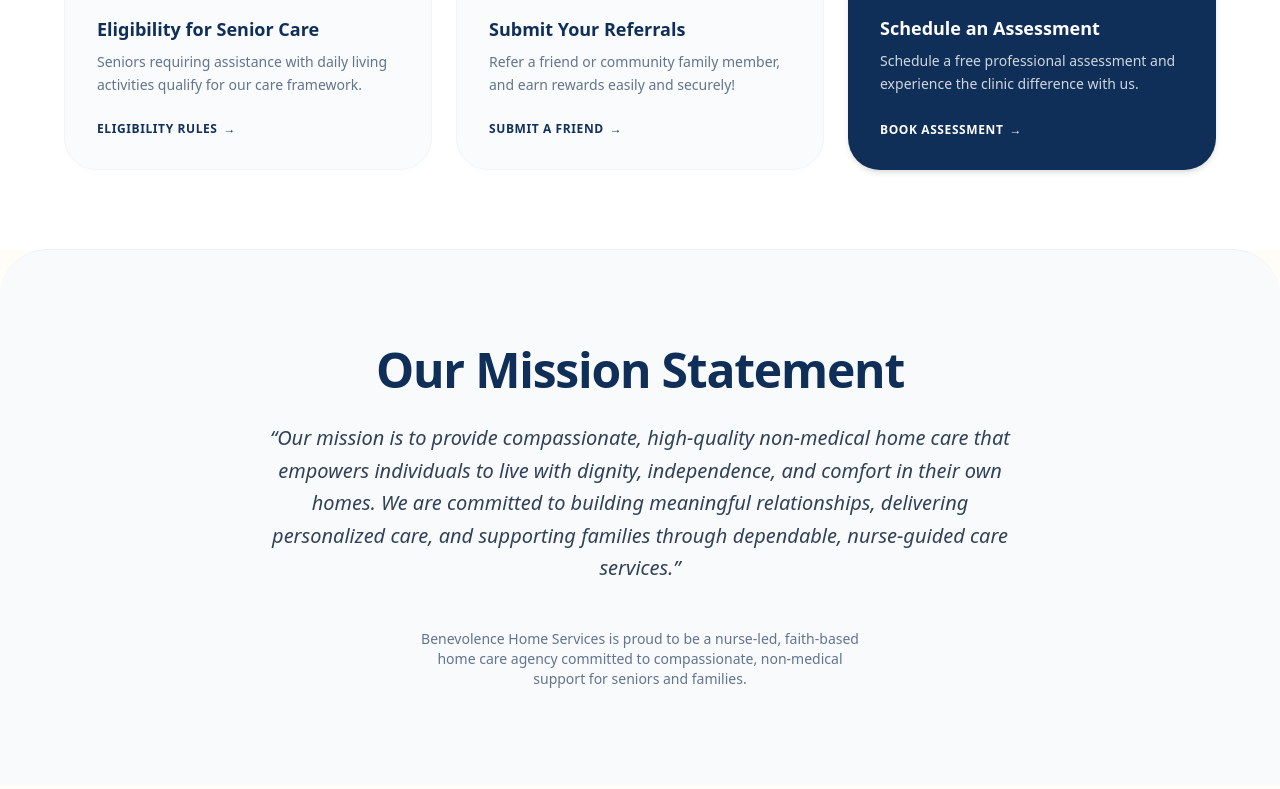
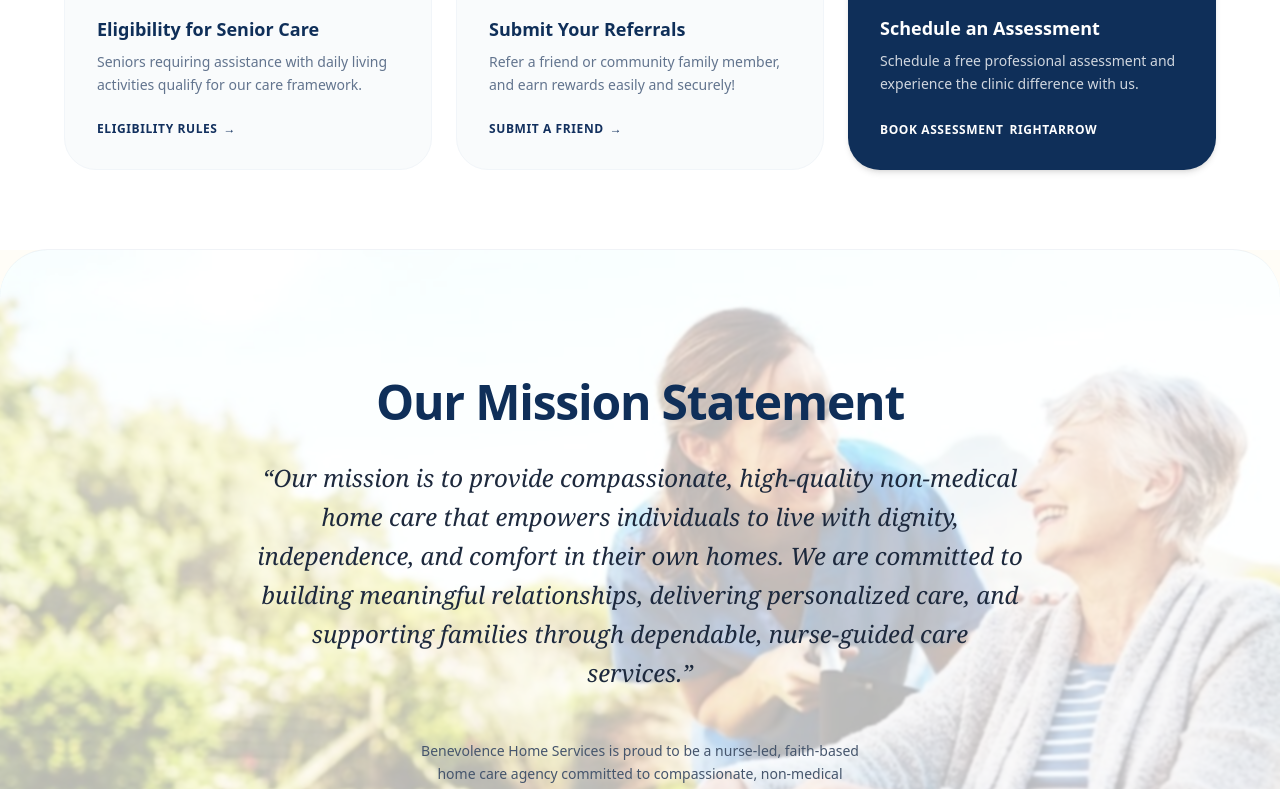
Before and after one commit to mtahaarif/Benevolence-Home-Services, a Next.js app: page / in a window 1280 px wide. Shown: the part 4120-4909 px from the top of the page. Built offline with nearby package versions, Linux system fonts and the light colour scheme; a web font is replaced by a local one.

Commit message:
Version 6 - adding background image for our mission statement section on home page

```diff
--- a/src/app/page.tsx
+++ b/src/app/page.tsx
@@ -445,7 +445,7 @@
                   href="/contact-us"
                   className="inline-flex items-center gap-1.5 mt-6 text-xs font-bold uppercase tracking-wider text-brand-orange hover:underline"
                 >
-                  Book Assessment <span className="transition-transform duration-300 group-hover:translate-x-0.5">→</span>
+                  Book Assessment <span className="transition-transform duration-300 group-hover:translate-x-0.5">rightarrow</span>
                 </Link>
               </div>
 
@@ -454,18 +454,31 @@
         </section>
       </ScrollReveal>
 
-      {/* Section 6: Mission Statement Overview Block wrapper */}
+      {/* Section 6: Mission Statement Overview Block with Full-Image Faded Background Layer */}
       <ScrollReveal>
-        <section className="px-4 py-16 sm:px-6 lg:px-8 lg:py-24 bg-slate-50 border-t border-slate-200/50 rounded-t-[3rem]">
+        <section className="relative px-4 py-24 sm:px-6 lg:px-8 lg:py-32 overflow-hidden border-t border-slate-200/50 rounded-t-[3rem]">
+          {/* Hardware-accelerated full background image instance */}
+          <div className="absolute inset-0 -z-10 w-full h-full">
+            <Image
+              src="/ff329731-2265-4376-a04c-f10a744fb417.jpg"
+              alt="Mission Statement Background"
+              fill
+              priority
+              className="object-cover object-center scale-102 filter transition-all duration-300"
+            />
+            {/* Highly customized glass backdrop blend layer matrix to fade background */}
+            <div className="absolute inset-0 bg-gradient-to-b from-white/70 via-white/70 to-white/70 backdrop-blur-[1px]" />
+          </div>
+
           <PageShell>
-            <div className="mx-auto max-w-4xl text-center space-y-5">
+            <div className="mx-auto max-w-4xl text-center space-y-6 relative z-10">
               <h2 className="font-display text-3xl sm:text-4xl lg:text-5xl font-semibold text-brand-ink tracking-tight">
                 Our Mission Statement
               </h2>
-              <p className="text-base sm:text-xl text-slate-700 leading-relaxed font-light max-w-3xl mx-auto italic pt-2">
+              <p className="text-base sm:text-xl lg:text-2xl text-slate-800 font-light max-w-3xl mx-auto italic pt-2 leading-relaxed font-serif">
                 &ldquo;Our mission is to provide compassionate, high-quality non-medical home care that empowers individuals to live with dignity, independence, and comfort in their own homes. We are committed to building meaningful relationships, delivering personalized care, and supporting families through dependable, nurse-guided care services.&rdquo;
               </p>
-              <div className="pt-6 text-xs sm:text-sm text-slate-500 max-w-md mx-auto">
+              <div className="pt-6 text-xs sm:text-sm text-slate-600 font-medium max-w-md mx-auto leading-relaxed">
                 Benevolence Home Services is proud to be a nurse-led, faith-based home care agency committed to compassionate, non-medical support for seniors and families.
               </div>
             </div>
```
Also changed, not shown: public/ff329731-2265-4376-a04c-f10a744fb417.jpg (added).
